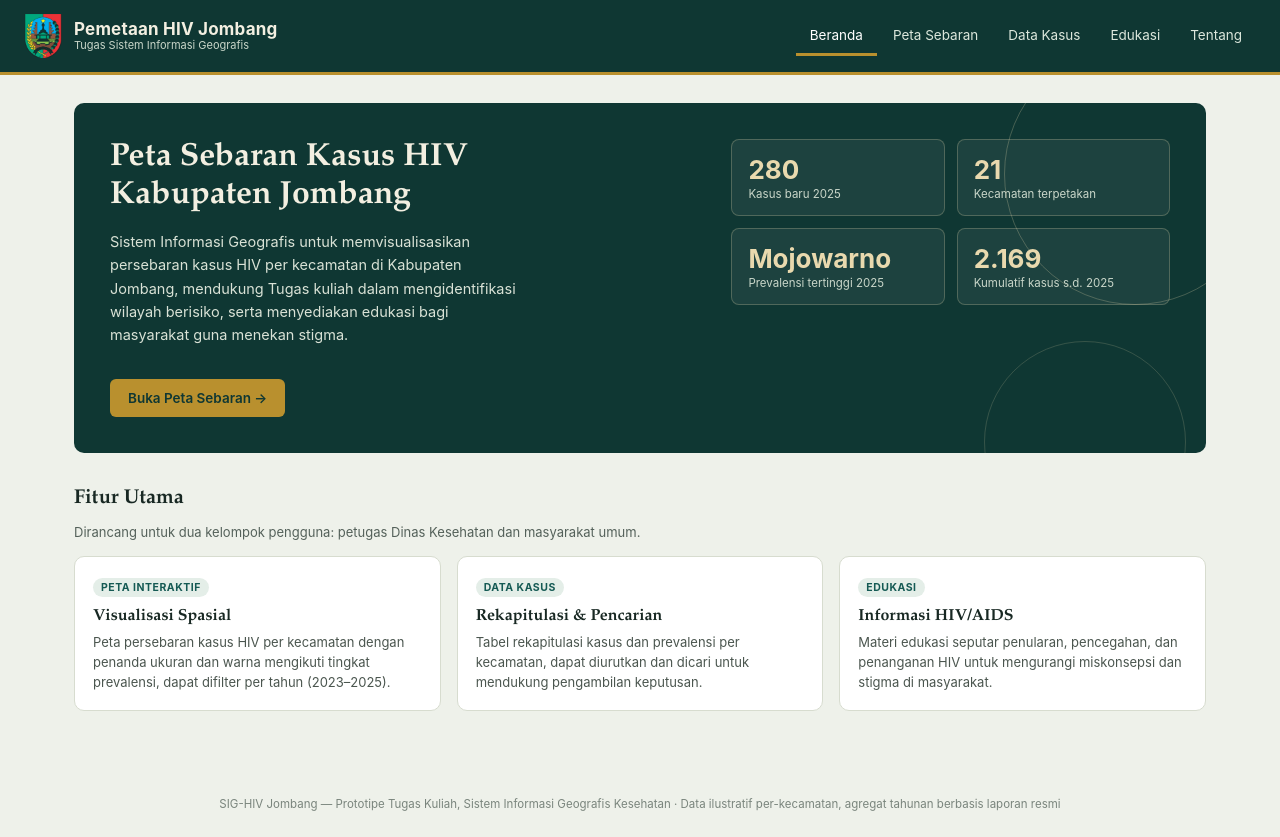
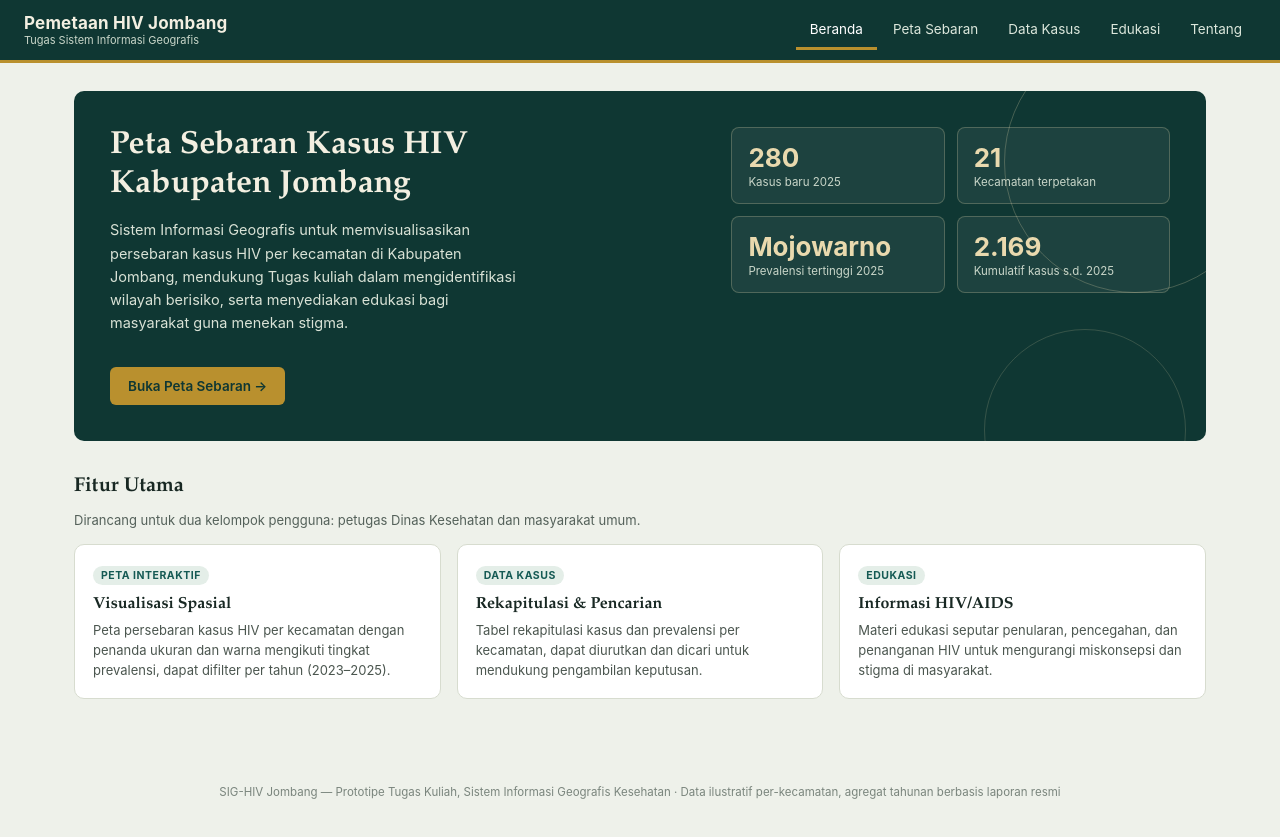
Before and after one commit to jannyskharisma/Pemetaan, a plain HTML site: page index.html in a window 1280 px wide. Drawn offline with nearby package versions, Linux system fonts and the light colour scheme.

Commit message:
remove logo

```diff
--- a/index.html
+++ b/index.html
@@ -14,8 +14,6 @@
 <!-- Topbar — logo/brand + navigasi utama -->
 <div class="topbar">
   <div class="brand">
-    <!-- Logo SIG-HIV Jombang -->
-    <img class="mark" src="logo.png" alt="SIG-HIV Jombang">
     <div class="name">
       <b>Pemetaan HIV Jombang</b>
       <span>Tugas Sistem Informasi Geografis</span>
```
Also changed, not shown: logo.png (deleted).
